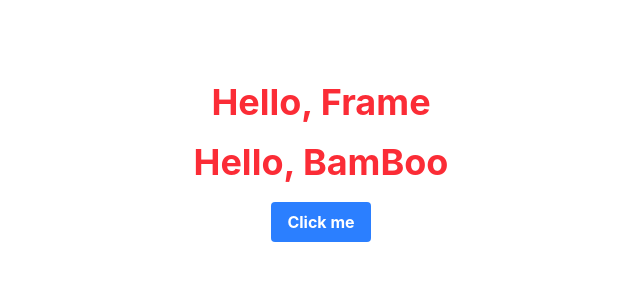
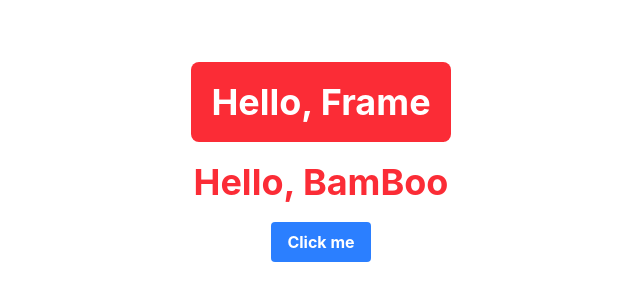
Before and after one commit to thanakittt/react-project, a React (Vite) app: page / in a window 1280 px wide. Shown: the part 238-538 px from the top of the page, without its empty margins (319-959 px from the left). Built offline with nearby package versions, Linux system fonts and the light colour scheme.

Commit message:
feat: change color for Card ,bg tx

```diff
--- a/src/App.tsx
+++ b/src/App.tsx
@@ -11,8 +11,8 @@ export default function App() {
 }
 function Card() {
   return (
-    <div className="">
-      <h1 className="text-4xl font-bold  text-red-500">Hello, Frame</h1>
+    <div className="bg-red-500 p-5 rounded-lg">
+      <h1 className="text-4xl font-bold  text-white">Hello, Frame</h1>
     </div>
   );
 }
```
